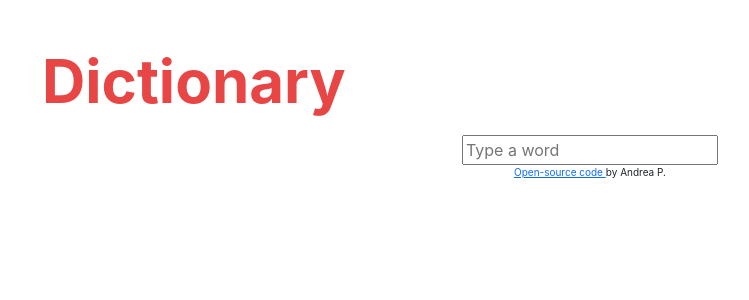
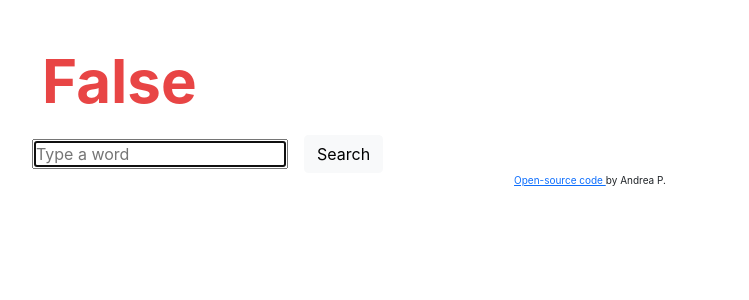
Before and after one commit to anpascott/dictionary-project, a React (Create React App) app: page / in a window 1280 px wide. Shown: the top 300 px of the page, without its empty margins (50-799 px from the left). Built offline with nearby package versions, Linux system fonts and the light colour scheme.

Commit message:
Included api

```diff
--- a/package.json
+++ b/package.json
@@ -6,6 +6,7 @@
     "@testing-library/jest-dom": "^5.12.0",
     "@testing-library/react": "^11.2.7",
     "@testing-library/user-event": "^12.8.3",
+    "axios": "^0.21.1",
     "react": "^17.0.2",
     "react-dom": "^17.0.2",
     "react-scripts": "4.0.3",
--- a/src/Dictionary.css
+++ b/src/Dictionary.css
@@ -6,3 +6,18 @@
   font-size: 60px;
   font-weight: bold;
 }
+
+.Dictionary .search-engine {
+  width: max-content;
+  /* display: block;
+  margin: 0 auto; */
+}
+
+.Dictionary form {
+  display: block;
+  margin: 0 auto;
+}
+
+.Dictionary button {
+  text-align: left;
+}
--- a/src/Dictionary.js
+++ b/src/Dictionary.js
@@ -1,27 +1,75 @@
 import React, { useState } from "react";
+import Axios from "axios";
 import "./Dictionary.css";
+import axios from "axios";
+import "./WordSearch.js";
 
 export default function Dictionary () {
 
 let [keyword, setKeyword] = useState("");
+let [wordInfo, setWordInfo] = useState( { ready:false } );
+
+    function handleResponse (response){
+      setWordInfo({
+      ready: true,
+      // word: response.data.word,
+      // phonetics: response.data.phonetics[0].text,
+      // audio: response.data.phonetics[0].audio,
+    });
+    }
 
   function search (event){
     event.preventDefault();
-    alert(`searching for ${keyword}`);
+    let apiUrl=`https://api.dictionaryapi.dev/api/v2/entries/en_US/${keyword}`
+    axios.get(apiUrl).then(handleResponse);
   }
 
   function updateKeyword (event) {
   setKeyword(event.target.value);
 
   }
+  if (wordInfo.ready) {
+    return (
+     <div className="Dictionary">
+<h1 className="title">
+Dictionary
+  </h1>
+< div className="search-engine">
+  <div className="row row-cols-lg-auto g-3 align-items-center">
+  <div className="col-md-9">
+  <form  onSubmit={search}>
+    <input type="Search" autoFocus={true} placeholder="Type a word" onChange={updateKeyword}/>
+  </form>
+  </div>
+    <div className="col-md-3">
+  <button type="button" className="btn btn-light" onClick={search}>Search</button>
+  </div>
+  </div>
+  </div>
+ <h2> Searching for {keyword} </h2>
+ {/* <WordSearch info={wordInfo}/> */}
+   </div>
+    );
+  }
+  else {
   return (
   <div className="Dictionary">
 <h1 className="title">
-Dictionary
+False
   </h1>
+< div className="search-engine">
+  <div className="row row-cols-lg-auto g-3 align-items-center">
+  <div className="col-md-9">
   <form onSubmit={search}>
-    <input type="Search" autofocus={true} placeholder="Type a word" onChange={updateKeyword}/>
+    <input type="Search" autoFocus={true} placeholder="Type a word" onChange={updateKeyword}/>
   </form>
   </div>
+    <div className="col-md-3">
+  <button type="button" className="btn btn-light" onClick={search}>Search</button>
+  </div>
+  </div>
+  </div>
+   </div>
   );
 }
+}
--- a/src/index.js
+++ b/src/index.js
@@ -2,7 +2,6 @@ import React from 'react';
 import ReactDOM from 'react-dom';
 import './index.css';
 import App from './App';
-import reportWebVitals from './reportWebVitals';
 
 ReactDOM.render(
   <React.StrictMode>
@@ -10,8 +9,3 @@ ReactDOM.render(
   </React.StrictMode>,
   document.getElementById('root')
 );
-
-// If you want to start measuring performance in your app, pass a function
-// to log results (for example: reportWebVitals(console.log))
-// or send to an analytics endpoint. Learn more: https://bit.ly/CRA-vitals
-reportWebVitals();
```
Also changed, not shown: src/WordSearch.js (added), 1 other file (tests, documents, lock files or other folders).
